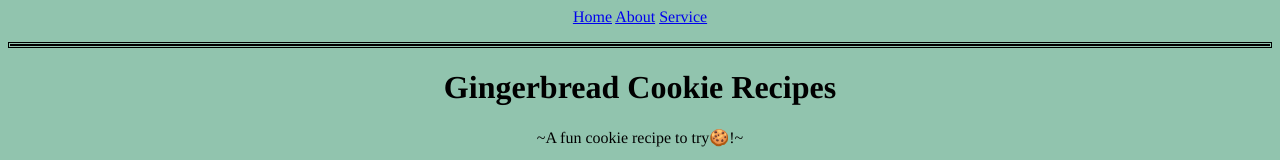
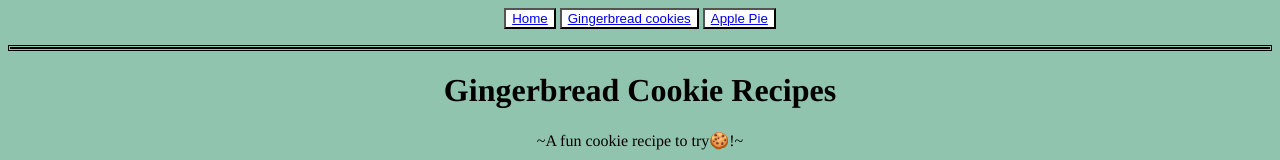
Before and after one commit to RavenclawwLuna/holiday-hack-club-website, a plain HTML site: page index.html in a window 1280 px wide. Shown: the top 160 px of the page. Drawn offline with Linux system fonts and the light colour scheme; grey boxes are pictures that could not be loaded.

Commit message:
Update index.html

```diff
--- a/index.html
+++ b/index.html
@@ -21,7 +21,7 @@ background-color: #f0f0f0;
 
 }
 button{
-background: brown;
+background: white;
 }
 
 @keyframes colorChange {
@@ -46,9 +46,9 @@ background: brown;
 <body>
 
 <nav>
-<a href="./index.html">Home</a>
-<a href="./about.html">About</a>
-<a href="./service.html">Service</a>
+<button><a href="./index.html">Home</a></button>
+<button><a href="./about.html">Gingerbread cookies</a></button>
+<button><a href="./service.html">Apple Pie</a></button>
 </nav>
 
 <p class="double">
```
